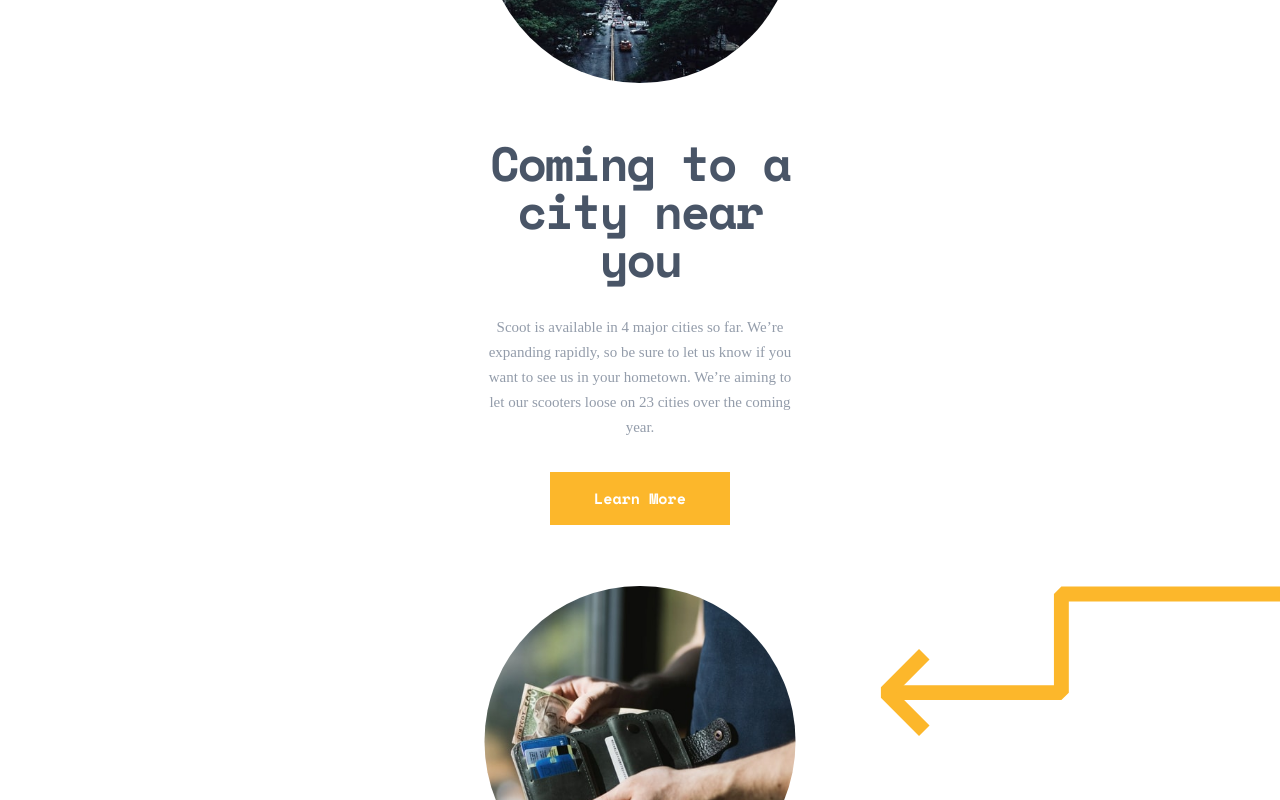
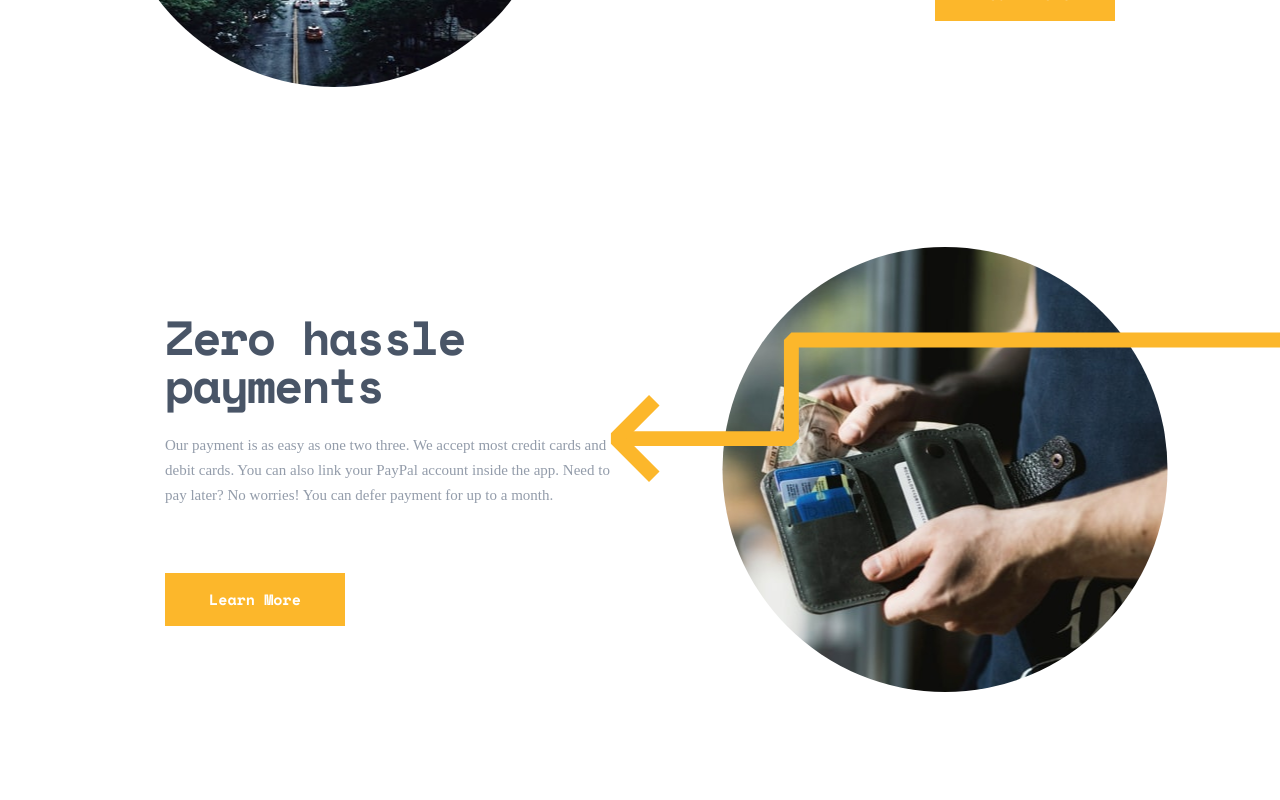
Before and after one commit to danielopq/scoot, a React (Vite) app: page / in a window 1280 px wide. Shown: the part 2360-3160 px from the top of the page. Built offline with nearby package versions, Linux system fonts and the light colour scheme; a web font is replaced by a local one.

Commit message:
Home page finished

```diff
--- a/src/components/pages/home/components/homeFeatures/HomeFeatures.tsx
+++ b/src/components/pages/home/components/homeFeatures/HomeFeatures.tsx
@@ -9,7 +9,7 @@
 const HomeFeatures = () => {
     return (
         <section id="homeFeatures">
-            <div>
+            <div className='leftSide'>
                 <Feature
                     pic={telemetryPic}
                     arrowType='leftDownBottom'
@@ -18,7 +18,7 @@
                 />
                 <DefaultButton text='Learn More'/>
             </div>
-            <div>
+            <div className='rightSide'>
                 <Feature
                     pic={nearYou}
                     arrowType='rightDownTop'
@@ -27,7 +27,7 @@
                 />
                 <DefaultButton text='Learn More'/>
             </div>
-            <div>
+            <div className='leftSide'>
                 <Feature
                     pic={payments}
                     arrowType='leftDownTop'
--- a/src/components/pages/home/components/homeFeatures/homeFeatures.css
+++ b/src/components/pages/home/components/homeFeatures/homeFeatures.css
@@ -9,6 +9,7 @@
 }
 
 #homeFeatures>div {
+    position: relative;
     display: flex;
     flex-direction: column;
     align-items: center;
@@ -30,3 +31,26 @@
         margin-top: 40px;
     }
 }
+
+/*############################## DESKTOP VERSION ##############################*/
+
+@media (min-width:1025px) {
+    #homeFeatures {
+        width: 1440px;
+        height: 1655px;
+        margin: 200px 0px;
+    }
+
+    #homeFeatures > div button {
+        position:absolute;
+        margin-top: 326px;
+    }
+
+    .leftSide > button{
+        left: 165px;
+    }
+
+    .rightSide > button{
+        right: 165px;
+    }
+}
--- a/src/components/ui/feature/Feature.tsx
+++ b/src/components/ui/feature/Feature.tsx
@@ -1,21 +1,33 @@
 import './feature.css';
 
 interface FeatureProps {
-    pic:string;
+    pic: string;
     arrowType: 'leftDownBottom' | 'leftDownTop' | 'rightDownTop';
     header: string;
-    text:string;
+    text: string;
 }
 
-const Feature: React.FC<FeatureProps> = ({pic,arrowType,header,text}): React.JSX.Element => {
+/**
+ * Renders a feature component with an image, arrow, and descriptive text.
+ *
+ * @param {Object} props - The component props.
+ * @param {string} props.pic - The URL of the feature image.
+ * @param {'leftDownBottom' | 'leftDownTop' | 'rightDownTop'} props.arrowType - The type of arrow to display.
+ * @param {string} props.header - The title or heading of the feature.
+ * @param {string} props.text - The descriptive text of the feature.
+ * @returns {React.JSX.Element} The rendered Feature component.
+ */
+const Feature: React.FC<FeatureProps> = ({ pic, arrowType, header, text }): React.JSX.Element => {
     return (
-        <div className='feature'>
+        <div className={(arrowType == 'leftDownBottom' || arrowType == 'leftDownTop') ? 'feature leftDirection' : 'feature rightDirection'}>
             <div className='featureTop'>
-                <div className='featureMainPic' style={{backgroundImage:`url(${pic})`}}></div>
+                <div className='featureMainPic' style={{ backgroundImage: `url(${pic})` }}></div>
                 <div className={`featureArrow ${arrowType}`}></div>
             </div>
-            <h2>{header}</h2>
-            <p className='defaultText'>{text}</p>
+            <div className='featureBottom'>
+                <h2>{header}</h2>
+                <p className='defaultText'>{text}</p>
+            </div>
         </div>
     )
 }
--- a/src/components/ui/feature/feature.css
+++ b/src/components/ui/feature/feature.css
@@ -1,101 +1,178 @@
-.feature{
+.feature {
     width: 100vw;
     height: auto;
     display: flex;
-    flex-direction: column;
     align-items: center;
     text-align: center;
 }
 
-.featureTop{
+.leftDirection {
+    flex-direction: column;
+}
+
+.rightDirection {
+    flex-direction: column;
+}
+
+.featureTop {
     width: inherit;
     height: 311px;
     position: relative;
 }
 
-.featureMainPic{
+.featureMainPic {
     width: 311px;
     height: 311px;
-    position:absolute;
+    position: absolute;
     left: 50%;
     transform: translateX(-50%);
     background: center/311px no-repeat;
     border-radius: 155px;
 }
 
-.featureArrow{
+.featureArrow {
     width: 100%;
     max-width: 400px;
     height: inherit;
     position: absolute;
 }
 
-.leftDownBottom{
+.leftDownBottom {
     background: url('../../../assets/img/patterns/left-downward-arrow.svg') 39px 100%/735px no-repeat;
-    right:0px;
+    right: 0px;
 }
 
-.leftDownTop{
+.leftDownTop {
     background: url('../../../assets/img/patterns/left-downward-arrow.svg') 0% 0%/735px no-repeat;
-    right:0px;
+    right: 0px;
 }
 
-.rightDownTop{
+.rightDownTop {
     background: url('../../../assets/img/patterns/right-arrow.svg') calc(100% - 113px) 0%/735px no-repeat;
-    left:0px;
+    left: 0px;
 }
 
-.feature h2{
-    width: 311px;
+.featureBottom {
+    display: flex;
+    flex-direction: column;
+    align-items: center;
+}
+
+.feature h2 {
+    width: 445px;
     margin: 56px 0px 32px;
     color: var(--darkNavy);
 }
 
-.feature p{
+.feature p {
     width: 311px;
     color: var(--dimGrey);
 }
 
 /*############################## TABLET VERSION ##############################*/
 
-@media (min-width:768px) and (max-width:1024px){
-
-    .featureTop{
+@media (min-width:768px) and (max-width:1024px) {
+    .featureTop {
         height: 445px;
     }
 
-    .featureMainPic{
+    .featureMainPic {
         width: 445px;
         height: 445px;
         background: center/445px no-repeat;
         border-radius: 223px;
     }
 
-    .featureArrow{
+    .featureArrow {
         max-width: 735px;
     }
 
-    .leftDownBottom{
+    .leftDownBottom {
         background: url('../../../assets/img/patterns/left-downward-arrow.svg') 7px 100%/735px no-repeat,
-        url('./img/circle.svg') calc(100% + 350px) 50%/445px no-repeat;
+            url('./img/circle.svg') calc(100% + 350px) 50%/445px no-repeat;
     }
 
-    .leftDownTop{
+    .leftDownTop {
         background: url('../../../assets/img/patterns/left-downward-arrow.svg') 386px 85px/735px no-repeat,
-        url('./img/circle.svg') calc(100% + 350px) 50%/445px no-repeat;
+            url('./img/circle.svg') calc(100% + 350px) 50%/445px no-repeat;
     }
 
-    .rightDownTop{
+    .rightDownTop {
         background: url('../../../assets/img/patterns/right-arrow.svg') calc(100% - 386px) 0%/735px no-repeat,
-        url('./img/circle.svg') -350px 50%/445px no-repeat;
+            url('./img/circle.svg') -350px 50%/445px no-repeat;
     }
 
-    .feature h2{
+    .feature h2 {
         width: 457px;
         margin: 56px 0px 40px;
     }
 
-    .feature p{
+    .feature p {
         width: 573px;
     }
 }
+
+/*############################## DESKTOP VERSION ##############################*/
+
+@media (min-width:1025px) {
+    .feature {
+        max-width: 1440px;
+        text-align: left;
+        justify-content: space-between;
+    }
+
+    .leftDirection {
+        flex-direction: row-reverse;
+        padding-left: 165px;
+    }
+
+    .rightDirection {
+        flex-direction: row;
+        padding-right: 165px;
+    }
+
+    .featureTop {
+        width: 735px;
+        height: 445px;
+    }
+
+    .featureMainPic {
+        width: 445px;
+        height: 445px;
+        background: center/445px no-repeat;
+        border-radius: 223px;
+    }
+
+    .featureArrow {
+        max-width: 735px;
+    }
+
+    .leftDownBottom {
+        background: url('../../../assets/img/patterns/left-downward-arrow.svg') 0px 100%/735px no-repeat;
+    }
+
+    .leftDownTop {
+        background: url('../../../assets/img/patterns/left-downward-arrow.svg') 0% 85px/735px no-repeat;
+
+    }
+
+    .rightDownTop {
+        background: url('../../../assets/img/patterns/right-arrow.svg') calc(100% - 385px) 0%/735px no-repeat;
+        left: 0px;
+    }
+
+    .featureBottom {
+        width: 445px;
+        height: 445px;
+        align-items: flex-start;
+    }
+
+    .feature h2 {
+        width: inherit;
+        margin: 66px 0px 24px;
+    }
+
+    .feature p {
+        width: inherit;
+    }
+}
```
